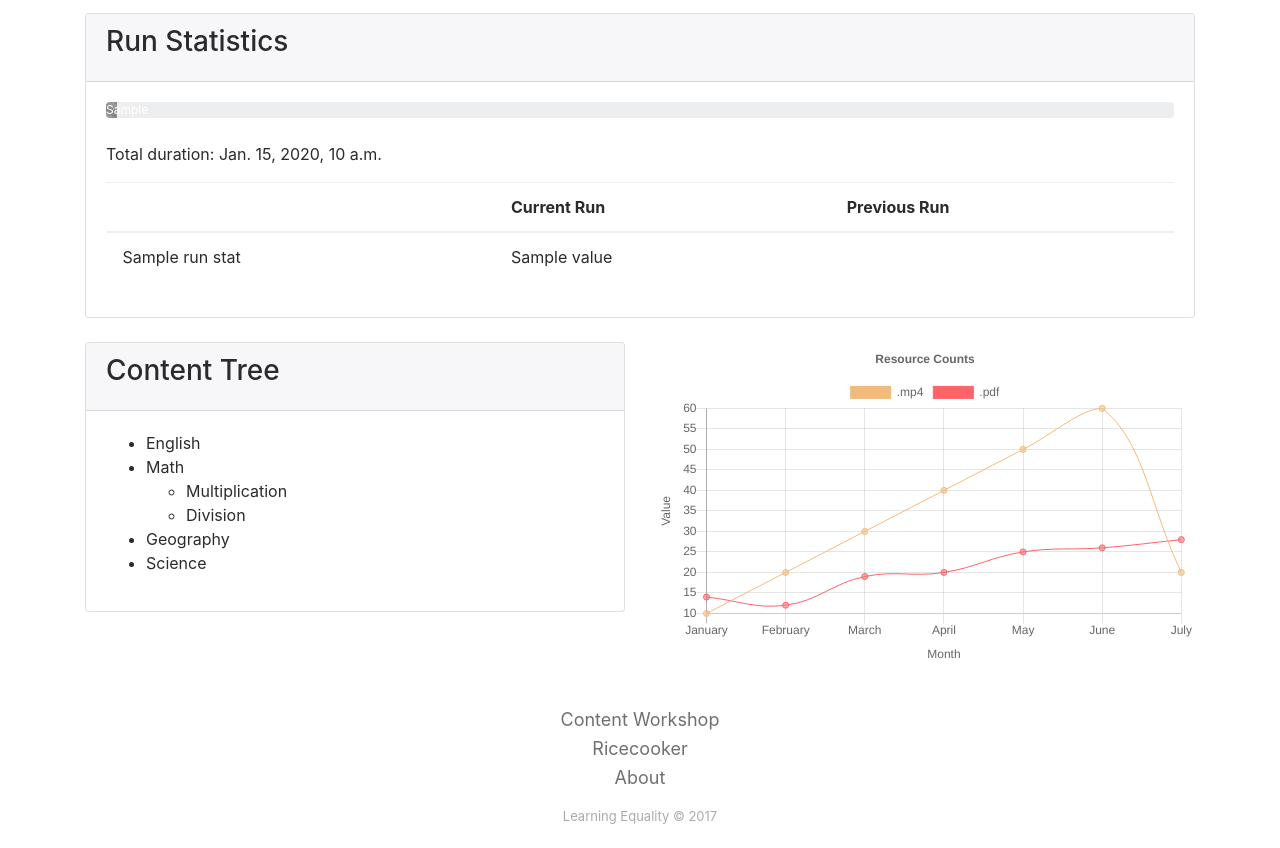
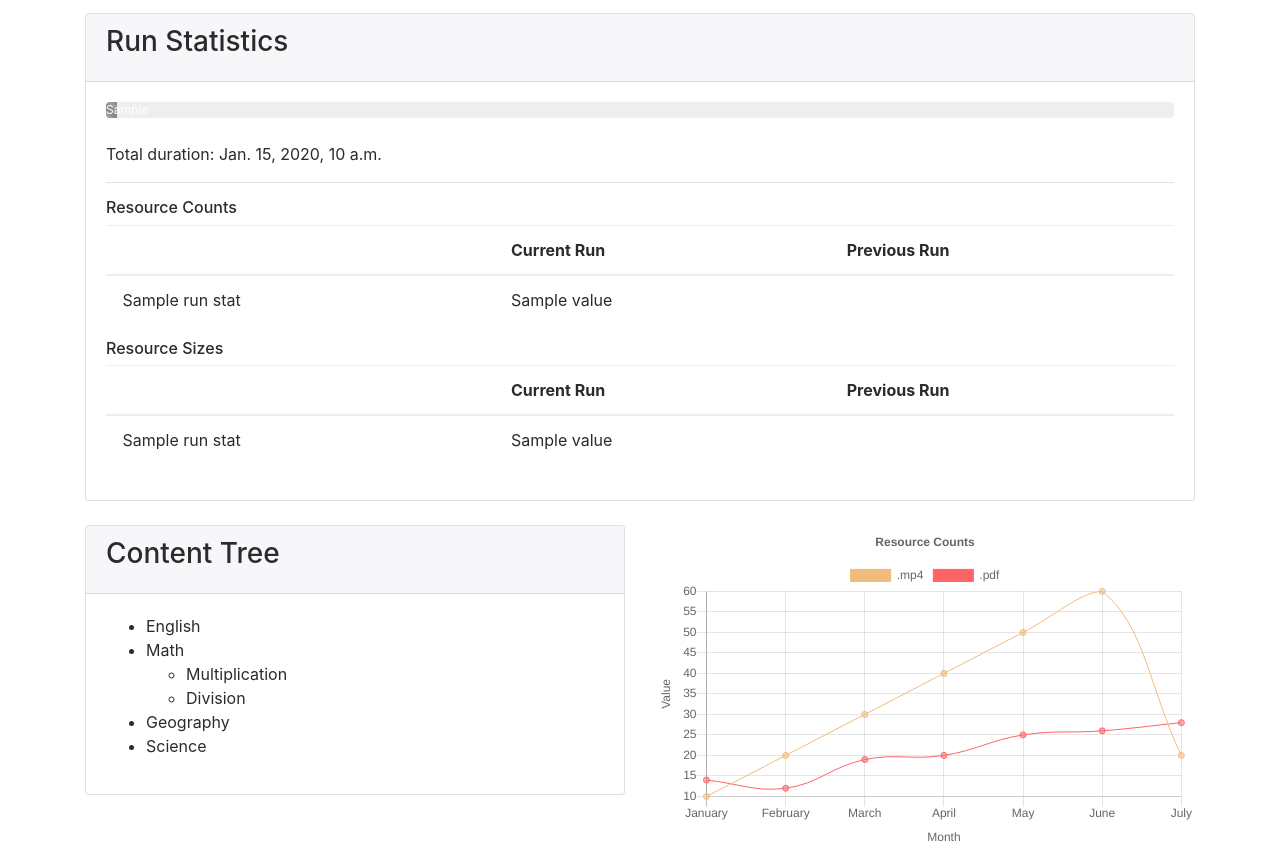
Before and after one commit to ivanistheone/waiter, a Django app: template waiter/templates/pages/runs.html in a window 1280 px wide. Shown: the part 188-1036 px from the top of the page. Before the commit the page ends 1012 px from the top, so only its background shows below. Run offline with Django 3.2, Linux system fonts and the light colour scheme; the template is opened without the code that fills it: most values are stand-ins (such as "Sample title", 1, 10 or a date in 2020); some libraries are stand-ins or nearby versions.

Commit message:
fix commits

```diff
--- a/waiter/templates/pages/runs.html
+++ b/waiter/templates/pages/runs.html
@@ -37,6 +37,8 @@
   </div>
   <br>
   <p>Total duration: {{total_time}}</p>
+  <hr>
+  <h6>Resource Counts</h6>
   <div class="table-responsive">
     <table class="table">
       <thead>
@@ -47,7 +49,28 @@
         </tr>
       </thead>
       <tbody>
-        {% for run_stat in run_stats %}
+        {% for run_stat in resource_counts %}
+        <tr>
+          <td><i class="fa {{run_stat.icon}}"></i> {{run_stat.name}}</td>
+          <td class="{{run_stat.bg_class}}">{{run_stat.value}}</td>
+          <td>{{run_stat.previous_value}}</td>
+        </tr>
+        {% endfor %}
+      </tbody>
+    </table>
+  </div>
+  <h6>Resource Sizes</h6>
+  <div class="table-responsive">
+    <table class="table">
+      <thead>
+        <tr>
+          <th></th>
+          <th>Current Run</th>
+          <th>Previous Run</th>
+        </tr>
+      </thead>
+      <tbody>
+        {% for run_stat in resource_sizes %}
         <tr>
           <td><i class="fa {{run_stat.icon}}"></i> {{run_stat.name}}</td>
           <td class="{{run_stat.bg_class}}">{{run_stat.value}}</td>
```
Also changed, not shown: runs/views.py (+22 -16 lines).
